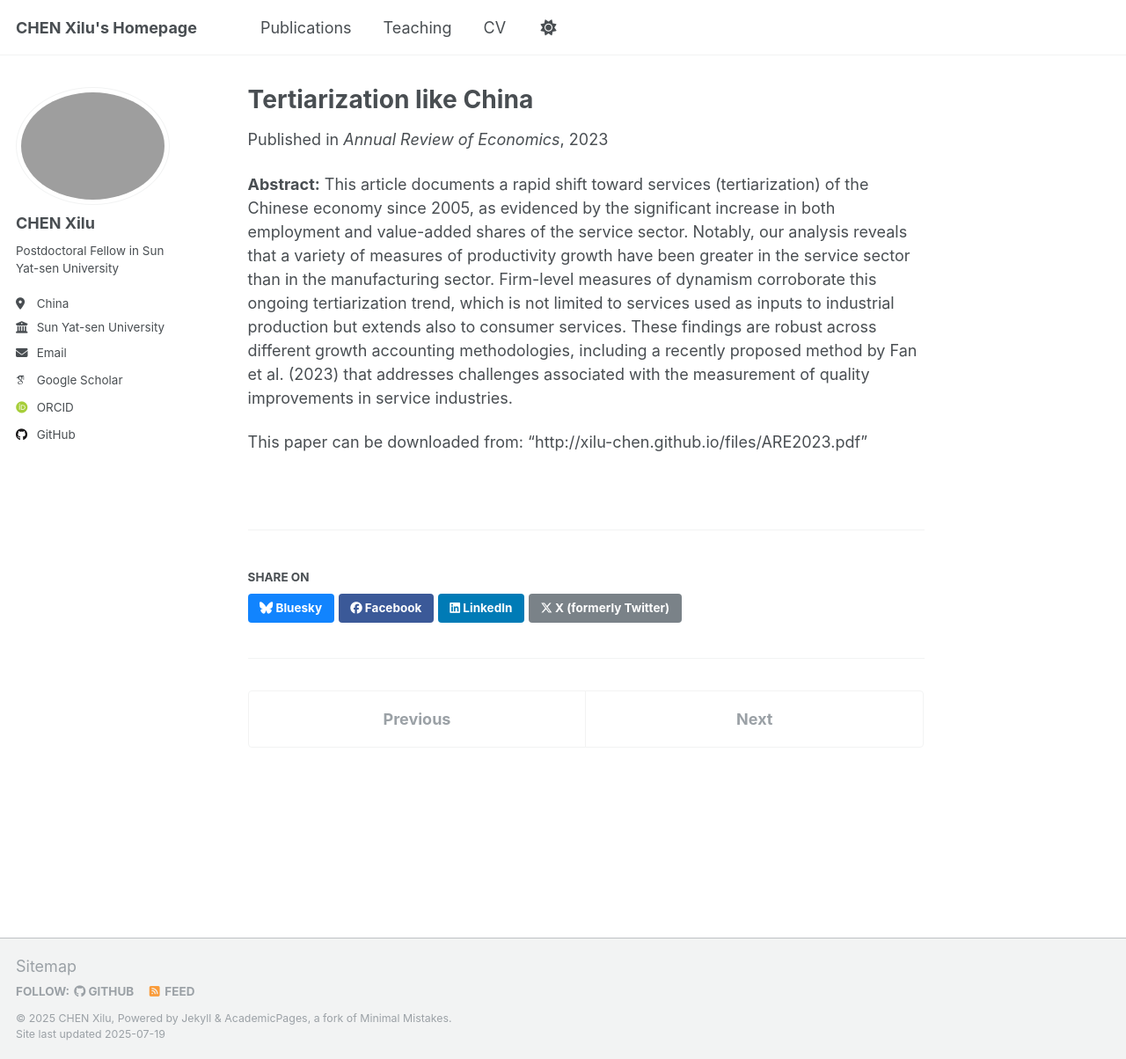
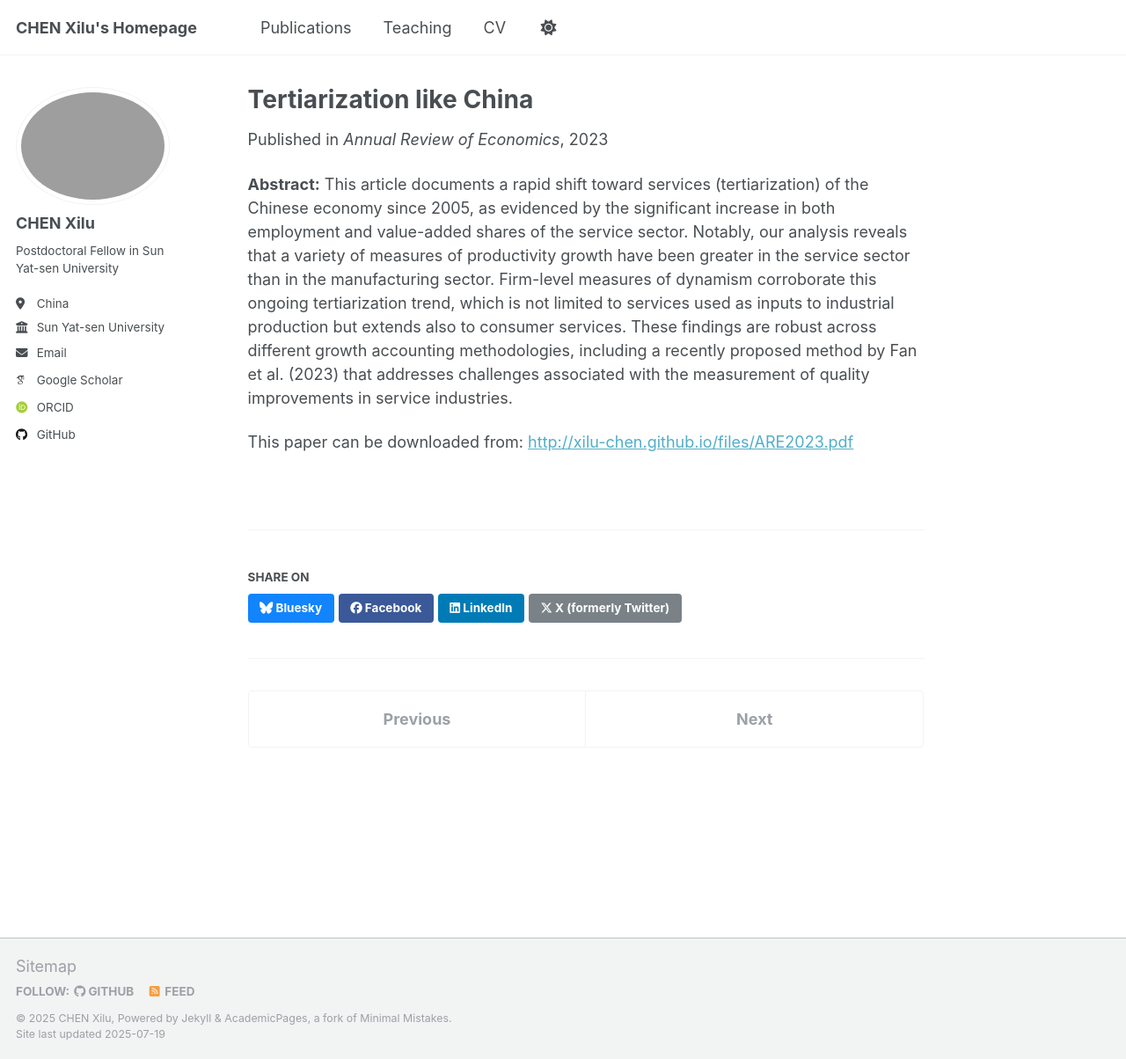
Before and after one commit to Xilu-CHEN/xilu-chen.github.io, a Jekyll site: the page built from _publications/ARE2023.md, in a window 1280 px wide and 1204 px high. Shown: the whole window at 88% size. Built offline with Jekyll 4.4.1, drawn with Linux system fonts in a browser that asks for light colours; some web fonts are replaced; a script that is not in the unit is left out.

Commit message:
Update ARE2023.md

```diff
--- a/_publications/ARE2023.md
+++ b/_publications/ARE2023.md
@@ -10,4 +10,4 @@ paperurl: 'http://xilu-chen.github.io/files/ARE2023.pdf'
 ---
 **Abstract:** This article documents a rapid shift toward services (tertiarization) of the Chinese economy since 2005, as evidenced by the significant increase in both employment and value-added shares of the service sector. Notably, our analysis reveals that a variety of measures of productivity growth have been greater in the service sector than in the manufacturing sector. Firm-level measures of dynamism corroborate this ongoing tertiarization trend, which is not limited to services used as inputs to industrial production but extends also to consumer services. These findings are robust across different growth accounting methodologies, including a recently proposed method by Fan et al. (2023) that addresses challenges associated with the measurement of quality improvements in service industries.
 
-This paper can be downloaded from: "http://xilu-chen.github.io/files/ARE2023.pdf"
+This paper can be downloaded from: <http://xilu-chen.github.io/files/ARE2023.pdf>
```
